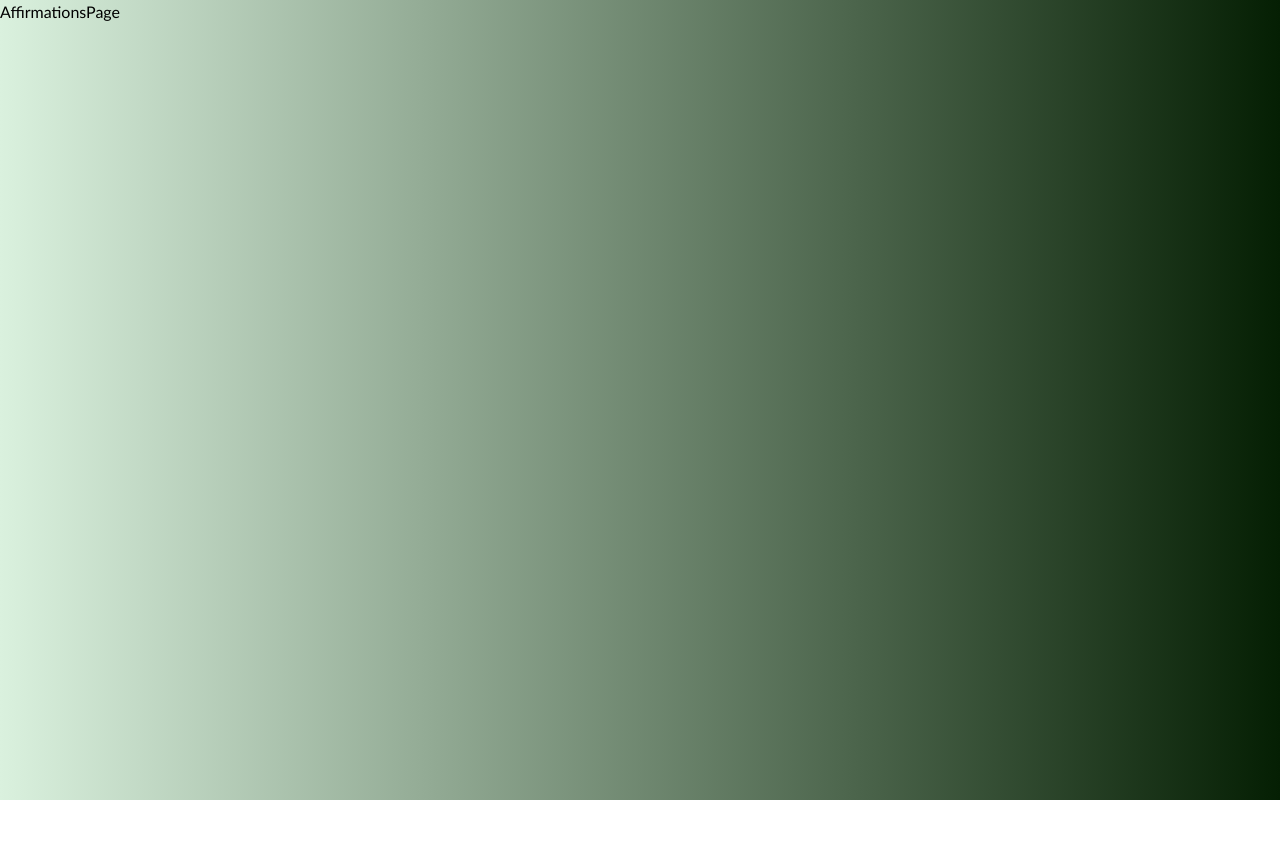
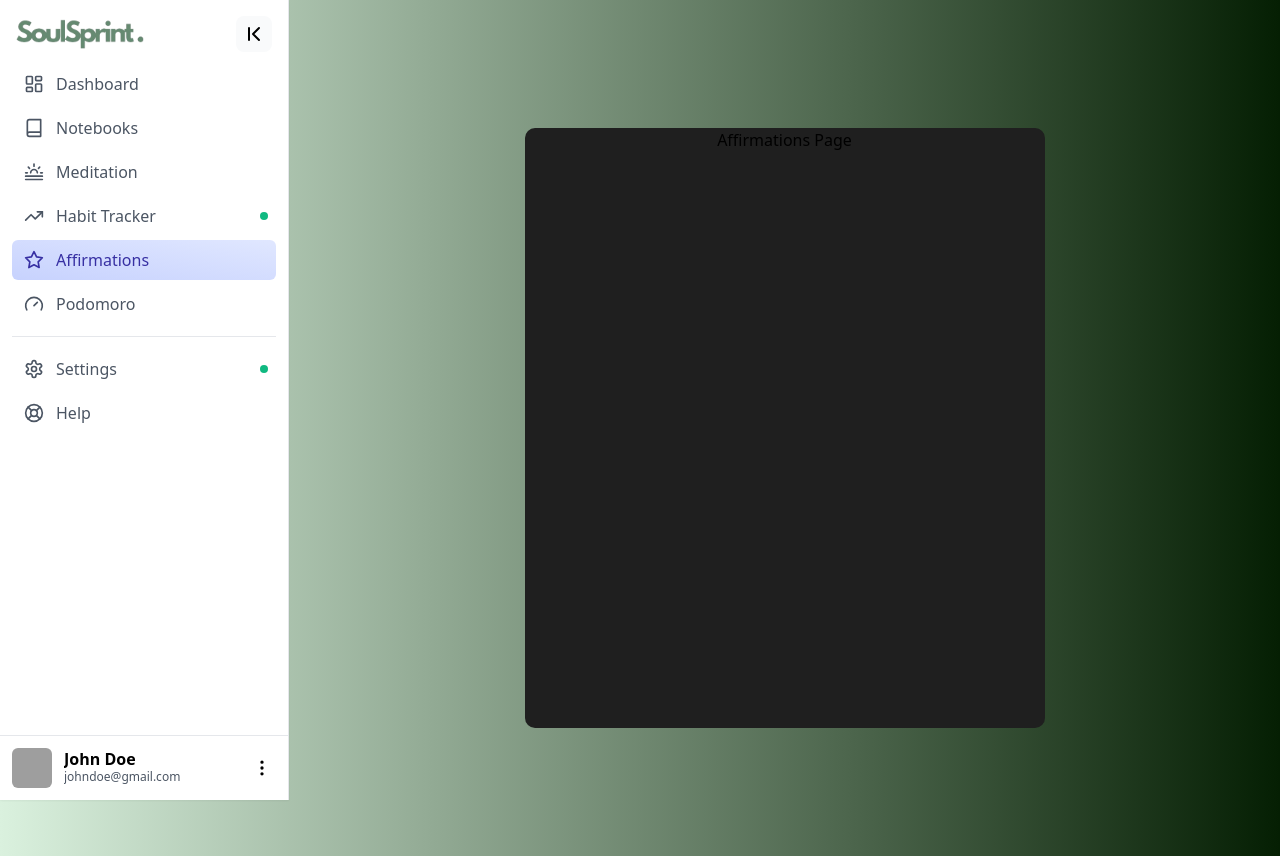
Before and after one commit to ashley127/SoulSprint, a React (Create React App) app: page /affirmations in a window 1280 px wide. Before the commit the page ends 800 px from the top, so only its background shows below. Built offline with nearby package versions, Linux system fonts and the light colour scheme; grey boxes are pictures that could not be loaded.

Commit message:
Add subtask basic functionality

```diff
--- a/src/App.css
+++ b/src/App.css
@@ -1,13 +1,18 @@
 @import "tailwindcss/base";
 @import "tailwindcss/components";
 @import "tailwindcss/utilities";
+
+
+
+@import url('https://fonts.googleapis.com/css2?family=Crimson+Pro&display=swap');
+
+
+
 
 * {
     box-sizing: border-box;
     margin: 0;
     padding: 0;
-    font-family: 'Trebuchet MS', 'Lucida Sans Unicode', 'Lucida Grande',
-        'Lucida Sans', Arial, sans-serif;
 }
 
 body {
@@ -138,6 +143,7 @@ h1 {
         url("./Pioggia.otf") format("truetype");
 }
 
+
 .popup {
     position: fixed;
     top: 0;
@@ -151,12 +157,19 @@ h1 {
     align-items: center;
 }
 
+h2 {
+    font-family: 'Light';
+    font-size: 50px;
+}
+
 .popup-inner {
     position: relative;
     padding: 32px;
     width: 100%;
     max-width: 640px;
     background-color: white;
+    text-align: left;
+    font-family: 'Crimson Pro', serif;
 }
 
 .popup-inner .close-btn {
--- a/src/App.js
+++ b/src/App.js
@@ -2,6 +2,7 @@ import React from 'react';
 import './App.css';
 import TodoList from './components/TodoList';
 import './Pioggia.otf';
+import './Crimson.ttf';
 import Sidebar, { SidebarItem } from './components/Sidebar';
 import{
   LifeBuoy,
@@ -15,12 +16,8 @@ import{
 } from "lucide-react"
 
 import { Link } from "react-router-dom";
-import { useState } from 'react';
-import { IoMdOpen } from "react-icons/io";
-
 
 function App() {
-  const [buttonPopup, setButtonPopup] = useState(false);
   return (
     <div className='flex'>
       <Sidebar>
--- a/src/components/ToDo.js
+++ b/src/components/ToDo.js
@@ -45,8 +45,7 @@ function Todo({ todos, complete, remove, update})
             />
             <IoMdOpen onClick={() => setButtonPopup(true)}/>
             <TaskPage trigger = {buttonPopup} setTrigger = {setButtonPopup}>
-                  <h2>My popup</h2>
-                  <p>Some content here about the task (subtasks and ai features)</p>
+                  <h2>{todo.text}</h2>
             </TaskPage>
           </div>
 
--- a/src/pages/AffirmationsPage.js
+++ b/src/pages/AffirmationsPage.js
@@ -1,8 +1,54 @@
 import React from 'react'
+import Sidebar, { SidebarItem } from '../components/Sidebar';
+import{
+  LifeBuoy,
+  LayoutDashboard,
+  Settings,
+  Book,
+  Haze,
+  Star,
+  TrendingUp,
+  Gauge,
+} from "lucide-react"
+
+import { Link } from "react-router-dom";
 
 function AffirmationsPage() {
   return (
-    <div>AffirmationsPage</div>
+    <div className='flex'>
+      <Sidebar>
+        <SidebarItem
+          icon = {<LayoutDashboard size = {20} />}
+          text = "Dashboard"
+        />
+        <Link to ="notebooks">
+          <SidebarItem icon = {<Book size = {20}/>} text = "Notebooks"/>
+        </Link>
+
+        <Link to ="meditation">
+          <SidebarItem icon = {<Haze size = {20}/>} text = "Meditation" />
+        </Link>
+
+        <Link to ="habit">
+          <SidebarItem icon = {<TrendingUp size = {20}/>} text = "Habit Tracker" alert />
+        </Link>
+
+        <Link to ="affirmations">
+          <SidebarItem icon = {<Star size = {20}/>} text = "Affirmations" active/>
+        </Link>
+
+        <Link to ="podomoro">
+          <SidebarItem icon = {<Gauge size = {20}/>} text = "Podomoro" />
+        </Link>
+
+        <hr className='my-3' />
+        <SidebarItem icon = {<Settings size={20} />} text = "Settings" alert/>
+        <SidebarItem icon = {<LifeBuoy size={20} />} text = "Help" />
+      </Sidebar>
+        <div className='todo-app'>
+          <p>Affirmations Page</p>
+        </div>
+    </div>
   )
 }
 
--- a/src/pages/TaskPage.js
+++ b/src/pages/TaskPage.js
@@ -1,12 +1,60 @@
-import React from 'react';
+import React, { useState } from 'react';
 import { MdCloseFullscreen } from "react-icons/md";
 
+import {Plus} from "lucide-react";
+
 function TaskPage(props) {
+  const [subtask,setSubtask]=useState([]);
+   const handleAddSubtask=()=>{
+       const newSubtask=[...subtask,[]]
+       setSubtask(newSubtask)
+   }
+   const handleChange=(onChangeValue,i)=>{
+    const inputdata=[...subtask]
+    inputdata[i]=onChangeValue.target.value;
+    setSubtask(inputdata)
+   }
+   const handleDelete=(i)=>{
+       const deletSubtask=[...subtask]
+       deletSubtask.splice(i,1)
+       setSubtask(deletSubtask)
+   }
+
   return (props.trigger)?(
     <div className='popup'>
       <div className='popup-inner'>
           <MdCloseFullscreen className = 'close-btn' onClick={() => props.setTrigger(false)}/>
           {props.children}
+
+          <hr className='my-3' />
+          <form>
+            <li
+              className={`
+                relative flex items-center py-2 px-3 my-1
+                font-medium rounded-md cursor-pointer
+                transition-colors group text-base text-gray-400
+            `}
+            onClick={() =>handleAddSubtask()}
+            >
+              {subtask.length >= 1 ? (""): (
+                <div style={{display: "flex", justifyContent: "center"}}>
+                  <Plus size = {20} className='text-orange-700'/>
+                  <span>Add sub-task</span>
+                </div>
+
+              )}
+
+            </li>
+            {subtask.map((data,i)=>{
+              return(
+                <div>
+                      <input value={data} onChange={e=>handleChange(e,i)} />
+                      <button onClick={()=>handleDelete(i)}>x</button>
+                </div>
+              )
+            })}
+
+          </form>
       </div>
     </div>
   ): "";
--- a/tailwind.config.js
+++ b/tailwind.config.js
@@ -4,7 +4,9 @@ module.exports = {
     "./src/**/*.{js,jsx,ts,tsx}",
   ],
   theme: {
-    extend: {},
+    fontFamily:{
+      'display': ['Pioggia']
+    }
   },
   plugins: [],
 }
```
Also changed, not shown: src/Crimson.ttf (added).
